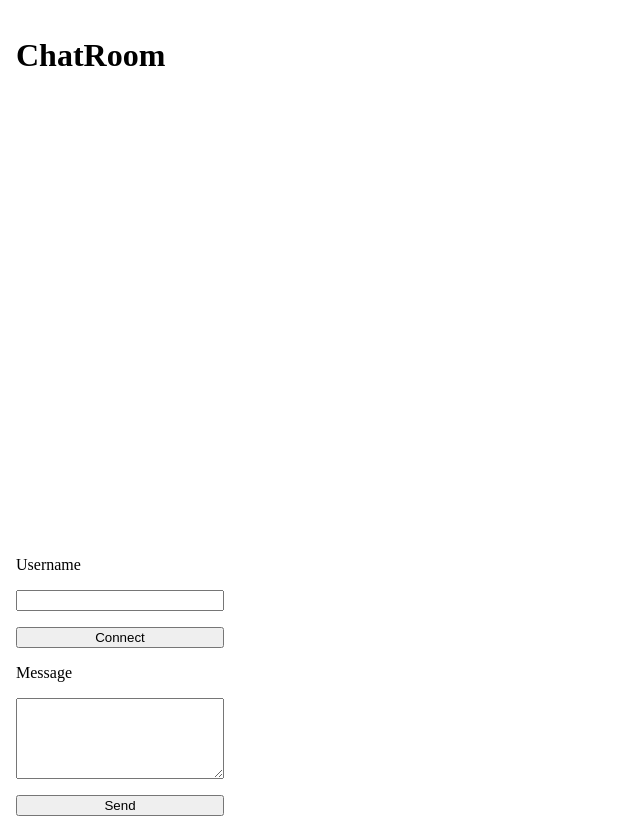
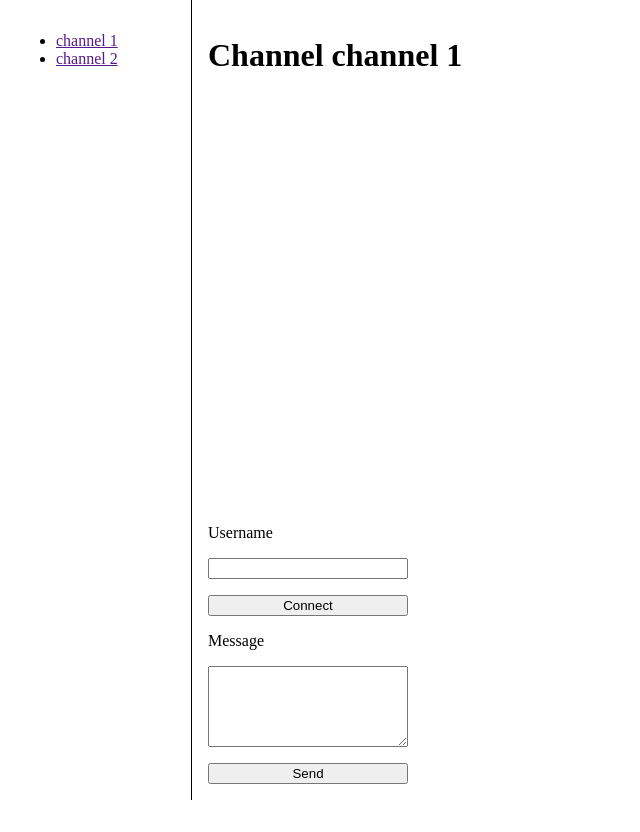
Before and after one commit to InjustFr/synest-client, a Vue app: page / in a window 1280 px wide. Shown: the whole page, without its empty margins (0-640 px from the left). After the commit the page ends 800 px from the top, so only its background shows below. Built offline with nearby package versions, Linux system fonts and the light colour scheme; the HTML template or start-up script is replaced by a standard one.

Commit message:
feat(channel): add rudimentary channel handling

```diff
--- a/src/App.vue
+++ b/src/App.vue
@@ -1,16 +1,133 @@
 <template>
+  <aside>
+    <ChannelList
+      :channels="channelNames"
+      @select="selectChannel($event)"
+    ></ChannelList>
+  </aside>
   <main>
-    <ChatRoom />
+    <div class="channel">
+      <h1>Channel {{ selectedChannel?.name }}</h1>
+      <MessageList :messages="selectedChannel?.messages ?? []" />
+      <form @submit.prevent="sendMessage" class="message-form">
+          <label for="username">Username</label>
+          <input v-model="username" id="username" />
+          <button type="button" @click.prevent="connect">Connect</button>
+          <label for="message">Message</label>
+          <textarea v-model="message" id="message" rows="5"></textarea>
+          <button type="submit">Send</button>
+      </form>
+    </div>
   </main>
 </template>
 
 <script setup lang="ts">
-import ChatRoom from './components/ChatRoom.vue'
+import MessageList from './components/MessageList.vue'
+import ChannelList from './components/ChannelList.vue';
+import { computed, ref } from 'vue';
+import { Channel, useMessagesStore } from './stores/messages';
+import { storeToRefs } from 'pinia'
+
+const URL = 'ws://localhost:8080';
+
+const { channels } = storeToRefs(useMessagesStore());
+
+const channelNames = computed(() => {
+  return channels.value.map(channel => channel.name);
+});
+
+const message = ref('');
+const username = ref('');
+const socketOpened = ref(false);
+const selectedChannel = ref<Channel>(channels.value[0] ?? null);
+
+let websocket: WebSocket | null = null;
+
+function onSocketOpen(event: Event) {
+    socketOpened.value = true;
+}
+
+function onSocketClose(event: Event) {
+    socketOpened.value = false;
+}
+
+function onSocketMessage(event: MessageEvent) {
+    const recievedMessage = JSON.parse(event.data);
+
+    const channel = channels.value.find((channel) => channel.name === recievedMessage.channel);
+
+    channel?.messages.push(recievedMessage);
+}
+
+function onSocketError(event: Event) {
+    console.error('Error with websocket');
+}
+
+function sendMessage() {
+    if(!message.value || !websocket) {
+        return;
+    }
+
+    const messageToSend = { username: username.value, message: message.value, channel: selectedChannel.value.name };
+
+    websocket.send(JSON.stringify(messageToSend));
+
+    message.value = '';
+}
+
+function connect() {
+    websocket = new WebSocket(URL);
+
+    websocket.onopen = onSocketOpen;
+    websocket.onclose = onSocketClose;
+    websocket.onmessage = onSocketMessage;
+    websocket.onerror = onSocketError;
+}
+
+function selectChannel(name: string) {
+  selectedChannel.value = channels.value.find((channel) => channel.name === name) ?? null;
+}
 </script>
 
 <style>
+* {
+box-sizing: border-box;
+}
+
 body {
   padding: 0;
   margin: 0;
 }
+
+#app {
+  display: flex;
+}
+
+#app > aside {
+  width: 15%;
+  padding: 1rem;
+  border-right: 1px solid black;
+}
+#app > main {
+  flex-grow: 1;
+}
+
+.channel {
+  height: 100vh;
+  display: flex;
+  flex-direction: column;
+  gap: 1rem;
+  padding: 1rem;
+}
+
+.message-form {
+  display: flex;
+  flex-direction: column;
+  gap: 1rem;
+  align-self: flex-start;
+}
+
+.message-form input, .message-form textarea {
+  min-width: 200px;
+}
 </style>
--- /dev/null
+++ b/src/components/ChannelList.vue
@@ -0,0 +1,22 @@
+<template>
+    <ul>
+        <li
+            v-for="channel, key in channels"
+            :key="key"
+        >
+            <a href="" @click.prevent="emit('select', channel)">
+                {{ channel }}
+            </a>
+        </li>
+    </ul>
+</template>
+
+<script setup lang="ts">
+const { channels } = defineProps<{
+    channels: string[];
+}>();
+
+const emit = defineEmits<{
+    select: [string];
+}>();
+</script>
--- a/src/components/ChatRoom.vue
+++ /dev/null
@@ -1,116 +0,0 @@
-<template>
-    <div class="chat">
-        <h1>ChatRoom</h1>
-        <div
-            class="messages-container"
-        >
-            <p
-                v-for="message, key in messages"
-                :key="key"
-                class="message"
-            >
-                {{ message.username }} : {{ message.message }}
-            </p>
-        </div>
-        <form @submit.prevent="sendMessage" class="message-form">
-            <label for="username">Username</label>
-            <input v-model="username" id="username" />
-            <button type="button" @click.prevent="connect">Connect</button>
-            <label for="message">Message</label>
-            <textarea v-model="message" id="message" rows="5"></textarea>
-            <button type="submit">Send</button>
-        </form>
-    </div>
-</template>
-
-<script setup lang="ts">
-import { onMounted, ref } from 'vue';
-
-type Message = {
-    username: string;
-    message: string;
-}
-
-const URL = 'ws://localhost:8080';
-
-const messages = ref<Message[]>([]);
-
-const message = ref('');
-const username = ref('');
-const socketOpened = ref(false);
-
-let websocket: WebSocket | null = null;
-
-function onSocketOpen(event: Event) {
-    socketOpened.value = true;
-}
-
-function onSocketClose(event: Event) {
-    socketOpened.value = false;
-}
-
-function onSocketMessage(event: MessageEvent) {
-    const recievedMessage = JSON.parse(event.data);
-
-    messages.value.push(recievedMessage);
-}
-
-function onSocketError(event: Event) {
-    console.error('Error with websocket');
-}
-
-function sendMessage() {
-    if(!message.value || !websocket) {
-        return;
-    }
-
-    const messageToSend = { username: username.value, message: message.value };
-
-    websocket.send(JSON.stringify(messageToSend));
-
-    message.value = '';
-}
-
-function connect() {
-    websocket = new WebSocket(URL);
-
-    websocket.onopen = onSocketOpen;
-    websocket.onclose = onSocketClose;
-    websocket.onmessage = onSocketMessage;
-    websocket.onerror = onSocketError;
-}
-
-</script>
-
-<style scoped>
-.chat {
-    height: 100vh;
-    display: flex;
-    flex-direction: column;
-    gap: 1rem;
-    padding: 1rem
-}
-
-.messages-container {
-    flex-grow: 1;
-    display: flex;
-    flex-direction: column;
-    gap: 1rem
-}
-
-.messages-container > p {
-    border: 1px solid black;
-    padding: 1rem;
-}
-
-.message-form {
-    display: flex;
-    flex-direction: column;
-    gap: 1rem;
-    align-self: flex-start;
-}
-
-.message-form input, .message-form textarea {
-    min-width: 200px;
-}
-</style>
--- /dev/null
+++ b/src/components/MessageList.vue
@@ -0,0 +1,35 @@
+<template>
+  <div
+      class="messages-container"
+  >
+    <p
+      v-for="message, key in messages"
+      :key="key"
+      class="message"
+    >
+      {{ message.username }} : {{ message.message }}
+    </p>
+  </div>
+</template>
+
+<script setup lang="ts">
+import type { Message } from '@/stores/messages';
+
+const { messages } = defineProps<{
+  messages: Message[];
+}>();
+</script>
+
+<style scoped>
+.messages-container {
+    flex-grow: 1;
+    display: flex;
+    flex-direction: column;
+    gap: 1rem
+}
+
+.messages-container > p {
+    border: 1px solid black;
+    padding: 1rem;
+}
+</style>
--- /dev/null
+++ b/src/stores/messages.ts
@@ -0,0 +1,27 @@
+import { defineStore } from "pinia";
+import { ref } from "vue";
+
+export type Message = {
+    username: string;
+    message: string;
+}
+
+export type Channel = {
+    name: string;
+    messages: Message[];
+}
+
+export const useMessagesStore = defineStore('messages', () => {
+    const channels = ref<Channel[]>([
+        {
+            name: 'channel 1',
+            messages: []
+        },
+        {
+            name: 'channel 2',
+            messages: []
+        },
+    ]);
+
+    return { channels };
+})
```
